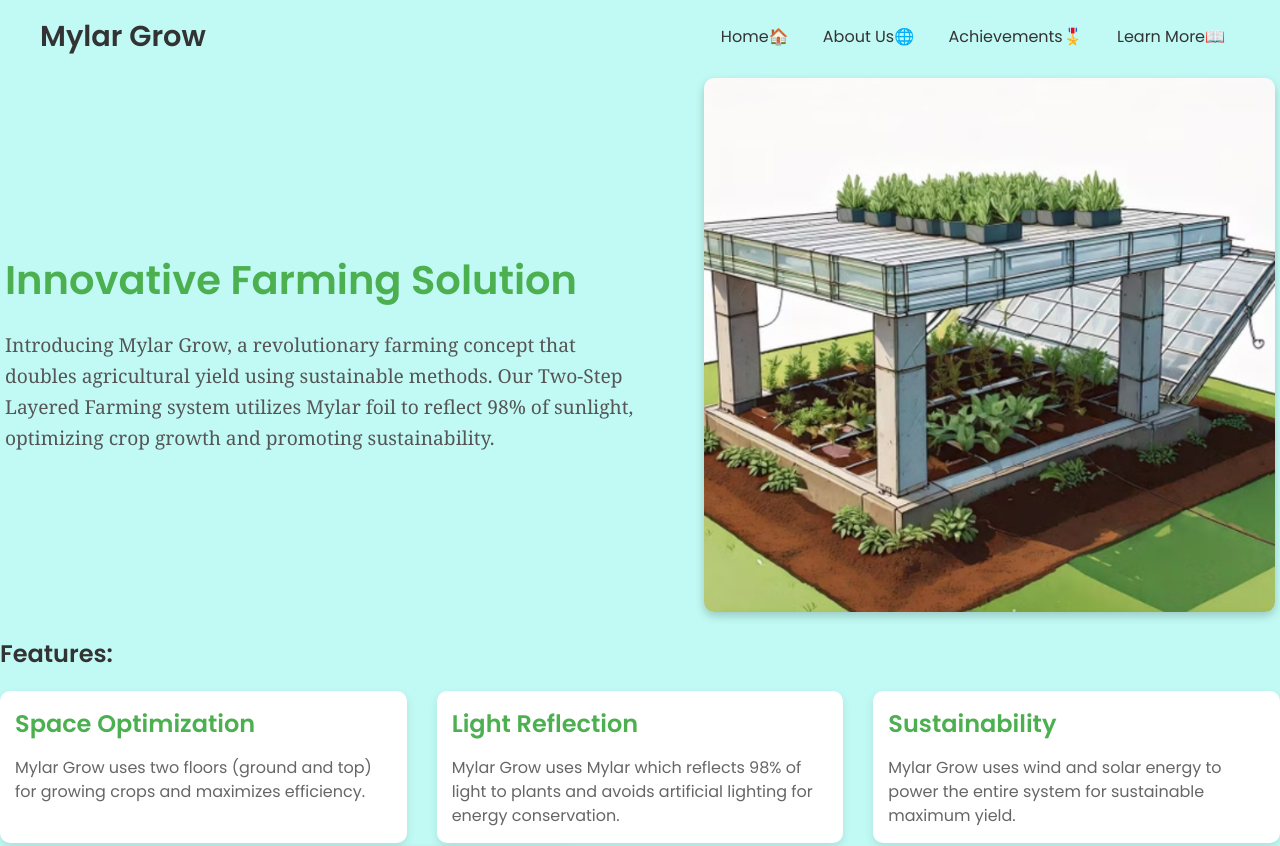
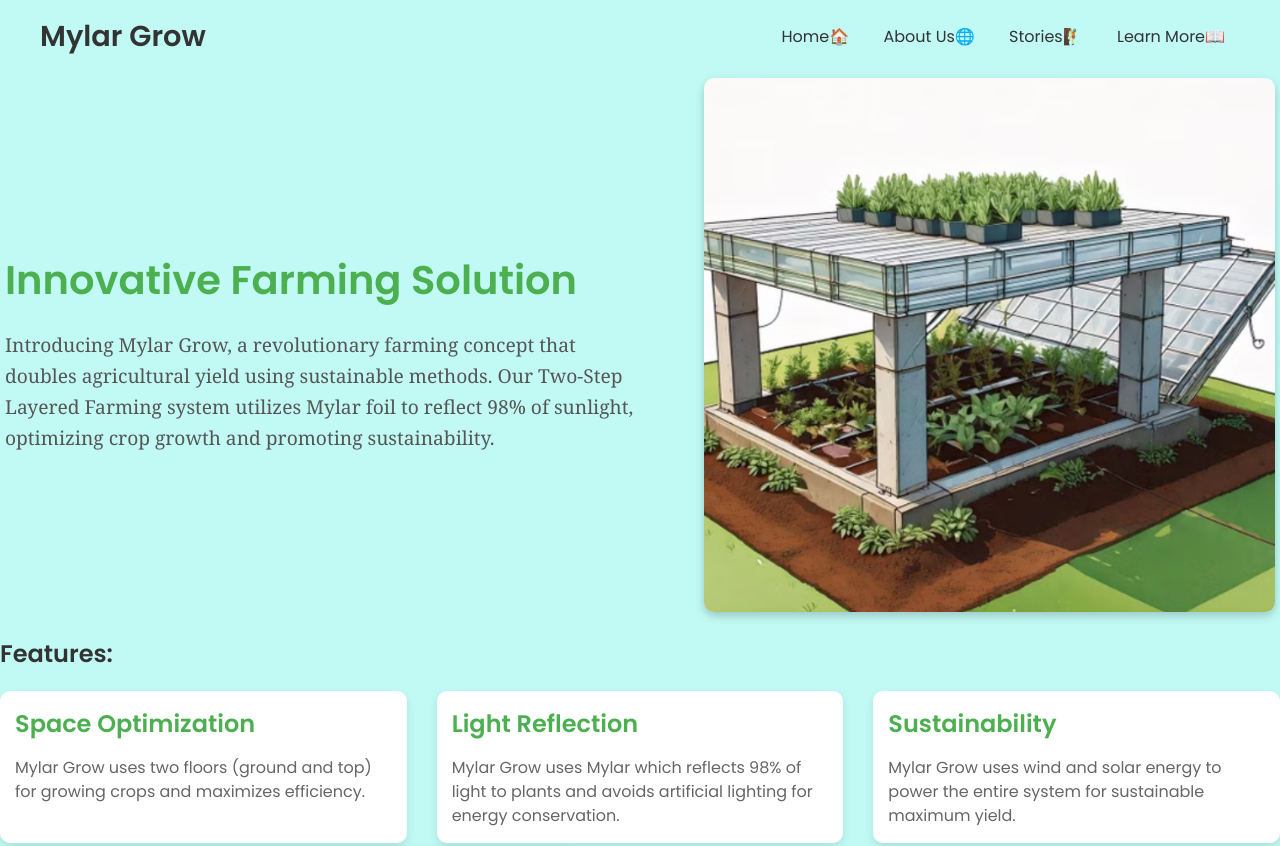
Before and after one commit to MylarGrow2022/Mylar-Grow, a plain HTML site: page index.html in a window 1280 px wide. Shown: the top 846 px of the page. Drawn offline with Linux system fonts and the light colour scheme.

Commit message:
Update index.html

```diff
--- a/index.html
+++ b/index.html
@@ -198,7 +198,7 @@
     <nav>
         <a href="index.html">Home🏠</a>
         <a href="about.html">About Us🌐</a>
-        <a href="experiences.html">Achievements🎖️</a>
+        <a href="experiences.html">Stories🧗</a>
         <a href="resources.html">Learn More📖</a>
     </nav>
 </header>
```
